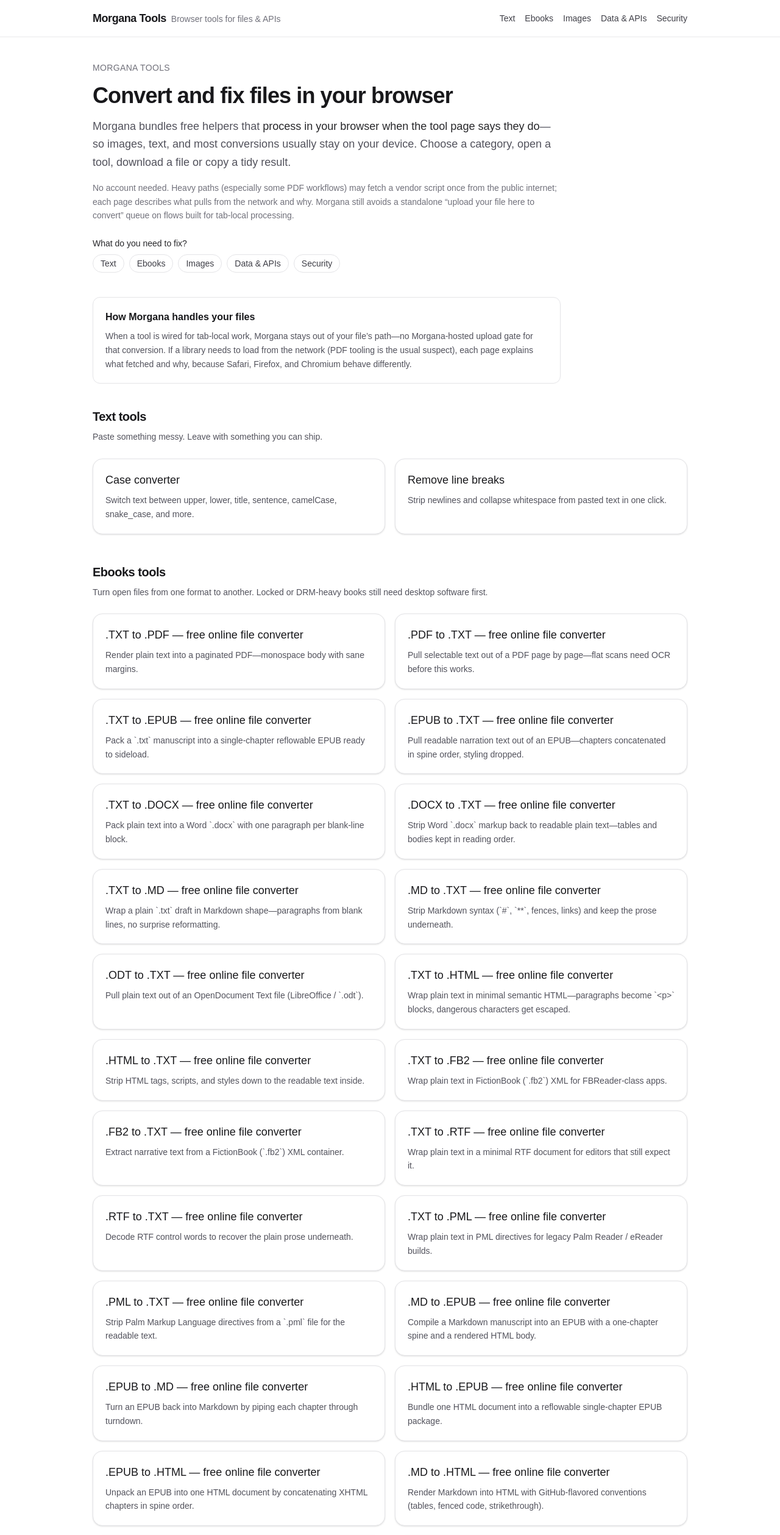
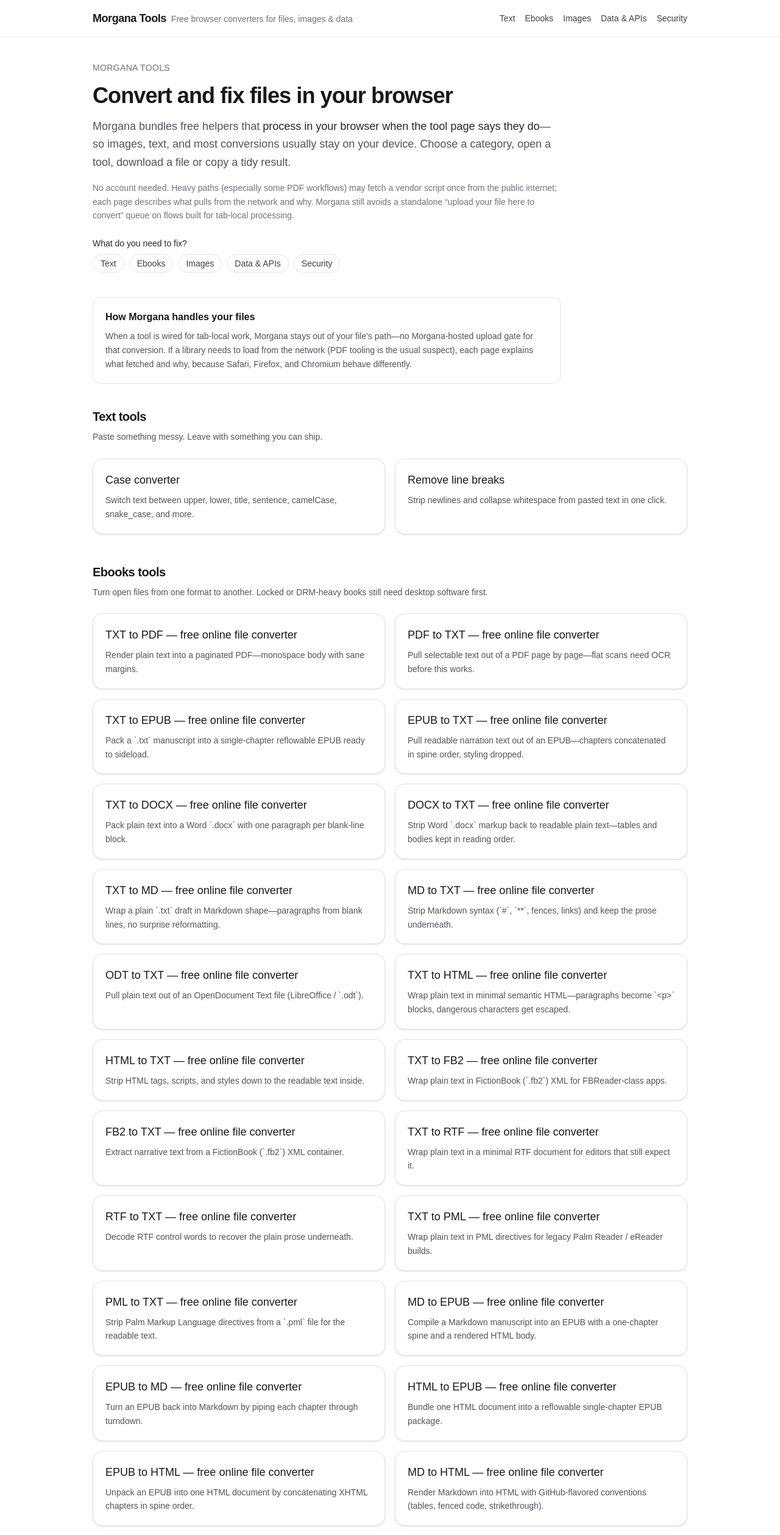
Before and after one commit to DiabolicAugust/morgana-tools, a Next.js app: page / in a window 1280 px wide. Shown: the top 2517 px of the page at 61% size. Built offline with nearby package versions, Linux system fonts and the light colour scheme; no server answers.

Commit message:
fix(seo): seo optimisation

```diff
--- a/src/app/layout.tsx
+++ b/src/app/layout.tsx
@@ -2,6 +2,12 @@ import type { Metadata } from 'next';
 import { Geist, Geist_Mono } from 'next/font/google';
 import { SiteFooter } from '@/components/site-footer';
 import { SiteHeader } from '@/components/site-header';
+import {
+  HOME_META_DESCRIPTION,
+  HOME_OPENGRAPH_TITLE,
+  SITE_META_KEYWORDS,
+  SITE_TITLE_DEFAULT,
+} from '@/lib/site-seo';
 import { getSiteUrl, SITE_NAME } from '@/lib/site';
 import './globals.css';
 
@@ -20,20 +26,11 @@ const siteUrl = getSiteUrl();
 export const metadata: Metadata = {
   metadataBase: new URL(siteUrl),
   title: {
-    default: `${SITE_NAME} — free browser converters & developer tools`,
+    default: SITE_TITLE_DEFAULT,
     template: `%s | ${SITE_NAME}`,
   },
-  description:
-    'Free browser tools for ebooks, HEIC/WebP/AVIF/PNG conversions, JSON, Base64, URLs, timestamps, SHA digests, and passwords—local where each page says so.',
-  keywords: [
-    'free online tools',
-    'browser utilities',
-    'image converter online',
-    'ebook converter',
-    'json formatter online',
-    'privacy conscious browser tools',
-    SITE_NAME.toLowerCase(),
-  ],
+  description: HOME_META_DESCRIPTION,
+  keywords: [...SITE_META_KEYWORDS],
   applicationName: SITE_NAME,
   robots: {
     index: true,
@@ -45,23 +42,21 @@ export const metadata: Metadata = {
     locale: 'en',
     url: siteUrl,
     siteName: SITE_NAME,
-    title: `${SITE_NAME} — free browser converters & developer tools`,
-    description:
-      'Convert files, tune developer payloads, and handle security helpers in-browser. Morgana skips a separate “upload here to convert” step on flows that stay local.',
+    title: HOME_OPENGRAPH_TITLE,
+    description: HOME_META_DESCRIPTION,
     images: [
       {
         url: '/opengraph-image',
         width: 1200,
         height: 630,
-        alt: `${SITE_NAME} — free browser converters & developer tools`,
+        alt: HOME_OPENGRAPH_TITLE,
       },
     ],
   },
   twitter: {
     card: 'summary_large_image',
-    title: `${SITE_NAME} — browser converters & dev tools`,
-    description:
-      'Ebooks, images, JSON, encoding, hashing, and text helpers in your browser. Local processing where each page promises it.',
+    title: HOME_OPENGRAPH_TITLE,
+    description: HOME_META_DESCRIPTION,
     images: ['/twitter-image'],
   },
   alternates: {
--- a/src/app/opengraph-image.tsx
+++ b/src/app/opengraph-image.tsx
@@ -1,7 +1,8 @@
 import { ImageResponse } from "next/og";
 import { OG_IMAGE_SIZE, ShareOgGraphic } from "@/lib/og-share";
+import { SITE_SHARE_IMAGE_ALT } from "@/lib/site-seo";
 
-export const alt = "Morgana Tools — free browser converters and developer helpers";
+export const alt = SITE_SHARE_IMAGE_ALT;
 export const size = OG_IMAGE_SIZE;
 export const contentType = "image/png";
 
--- a/src/app/tools/[slug]/page.tsx
+++ b/src/app/tools/[slug]/page.tsx
@@ -18,6 +18,7 @@ import { TxtNormalizeTool } from '@/components/tools/ebook-tools';
 import { ebookConversionPairForSlug } from '@/lib/ebook-conversion-routes';
 import { imageConversionPairForSlug } from '@/lib/image-conversions';
 import { getSiteUrl, SITE_NAME } from '@/lib/site';
+import { SITE_SHARE_IMAGE_ALT } from '@/lib/site-seo';
 import {
   getAllToolSlugs,
   getRelatedTools,
@@ -37,7 +38,10 @@ export async function generateMetadata({ params }: Props): Promise<Metadata> {
   const { slug } = await params;
   const tool = getToolBySlug(slug);
   if (!tool) {
-    return { title: 'Tool not found' };
+    return {
+      title: 'Tool not found',
+      robots: { index: false, follow: false },
+    };
   }
 
   const base = getSiteUrl();
@@ -66,11 +70,20 @@ export async function generateMetadata({ params }: Props): Promise<Metadata> {
       url,
       title: `${title} — ${SITE_NAME}`,
       description: ogDesc,
+      images: [
+        {
+          url: '/opengraph-image',
+          width: 1200,
+          height: 630,
+          alt: SITE_SHARE_IMAGE_ALT,
+        },
+      ],
     },
     twitter: {
       card: 'summary_large_image',
       title: `${title} — ${SITE_NAME}`,
       description: ogDesc,
+      images: ['/twitter-image'],
     },
   };
 }
--- a/src/app/twitter-image.tsx
+++ b/src/app/twitter-image.tsx
@@ -1,7 +1,8 @@
 import { ImageResponse } from "next/og";
 import { OG_IMAGE_SIZE, ShareOgGraphic } from "@/lib/og-share";
+import { SITE_SHARE_IMAGE_ALT } from "@/lib/site-seo";
 
-export const alt = "Morgana Tools — free browser converters and developer helpers";
+export const alt = SITE_SHARE_IMAGE_ALT;
 export const size = OG_IMAGE_SIZE;
 export const contentType = "image/png";
 
--- a/src/components/site-footer.tsx
+++ b/src/components/site-footer.tsx
@@ -1,4 +1,5 @@
 import Link from "next/link";
+import { SITE_FOOTER_TAGLINE } from "@/lib/site-seo";
 import { SITE_NAME } from "@/lib/site";
 
 export function SiteFooter() {
@@ -6,9 +7,7 @@ export function SiteFooter() {
   return (
     <footer className="mt-auto border-t border-zinc-200/80 py-8 text-center text-sm text-zinc-500 dark:border-zinc-800 dark:text-zinc-400">
       <p>
-        © {year} {SITE_NAME}. Browser-first converters and developer helpers—the site is hosted
-        like any other webpage; conversions and parsers run on your machine when each tool promises
-        that behavior.
+        © {year} {SITE_NAME}. {SITE_FOOTER_TAGLINE}
       </p>
       <nav aria-label="Legal" className="mt-3 flex flex-wrap justify-center gap-x-4 gap-y-1">
         <Link
--- a/src/components/site-header.tsx
+++ b/src/components/site-header.tsx
@@ -1,5 +1,6 @@
 import Link from "next/link";
 import { HeaderCategoryNav } from "@/components/header-category-nav";
+import { SITE_HEADER_TAGLINE } from "@/lib/site-seo";
 import { SITE_NAME } from "@/lib/site";
 import { getToolsGroupedByCategory } from "@/lib/tools";
 
@@ -17,7 +18,7 @@ export function SiteHeader() {
             {SITE_NAME}
           </Link>
           <span className="hidden text-sm text-zinc-500 sm:inline dark:text-zinc-400">
-            Browser tools for files &amp; APIs
+            {SITE_HEADER_TAGLINE}
           </span>
         </div>
         <HeaderCategoryNav
--- a/src/lib/ebook-formats.ts
+++ b/src/lib/ebook-formats.ts
@@ -56,20 +56,20 @@ export const EBOOK_FORMAT_CATEGORY: Record<EbookFormatId, EbookCategoryGroupId>
   pages_zip: 'comics',
 };
 
-/** Short UI label — primary extension only (leading dot), uppercase for scanability. */
+/** Short UI label — extension stem, uppercase for scanability (no leading dot in titles). */
 export const EBOOK_FORMAT_DISPLAY: Record<EbookFormatId, string> = {
-  txt: '.TXT',
-  markdown: '.MD',
-  html: '.HTML',
-  epub: '.EPUB',
-  fb2: '.FB2',
-  pdf: '.PDF',
-  docx: '.DOCX',
-  odt: '.ODT',
-  rtf: '.RTF',
-  pml: '.PML',
-  cbz: '.CBZ',
-  pages_zip: '.ZIP',
+  txt: 'TXT',
+  markdown: 'MD',
+  html: 'HTML',
+  epub: 'EPUB',
+  fb2: 'FB2',
+  pdf: 'PDF',
+  docx: 'DOCX',
+  odt: 'ODT',
+  rtf: 'RTF',
+  pml: 'PML',
+  cbz: 'CBZ',
+  pages_zip: 'ZIP',
 };
 
 export function ebookSlugSegment(fmt: EbookFormatId): string {
--- a/src/lib/og-share.tsx
+++ b/src/lib/og-share.tsx
@@ -1,4 +1,5 @@
 import { SITE_NAME } from "@/lib/site";
+import { SITE_OG_CARD_SUBLINE } from "@/lib/site-seo";
 
 /** JSX for `next/og` ImageResponse — inline styles only (no Tailwind). */
 export function ShareOgGraphic() {
@@ -36,9 +37,7 @@ export function ShareOgGraphic() {
           lineHeight: 1.35,
         }}
       >
-        Free in-browser utilities—JSON, Base64 &amp; URLs, timestamps, hashing,
-        passwords, plus linked ebook and image pairs. Processing stays local on tools
-        that promise it; each page warns when a CDN script joins the workflow.
+        {SITE_OG_CARD_SUBLINE}
       </div>
     </div>
   );
--- /dev/null
+++ b/src/lib/site-seo.ts
@@ -0,0 +1,45 @@
+import { SITE_NAME } from '@/lib/site';
+
+/** Homepage H1 — also the homepage document title (before the `| ${SITE_NAME}` template). */
+export const HOME_PRIMARY_HEADLINE =
+  'Convert and fix files in your browser';
+
+export const HOME_META_DESCRIPTION =
+  'Convert and fix files in your browser with free helpers for ebooks, images (HEIC/WebP/AVIF/PNG), JSON, Base64, URLs, timestamps, hashes, and passwords.';
+
+/** Organization / WebSite JSON-LD — same facts as the meta description, slightly fuller. */
+export const HOME_JSONLD_SITE_DESCRIPTION = `${SITE_NAME} lists free converters for ebooks, documents, images, UTF-8 text, JSON and API payloads, passwords, and hashes. Most flows run in your browser so files usually stay on your device; each page explains DRM limits, format edges, and when a CDN script is required.`;
+
+/** Root layout default description when a route does not define its own. */
+export const SITE_DEFAULT_META_DESCRIPTION = HOME_META_DESCRIPTION;
+
+/** Open Graph / Twitter title for `/` and layout fallbacks. */
+export const HOME_OPENGRAPH_TITLE = `${SITE_NAME} — ${HOME_PRIMARY_HEADLINE}`;
+
+/** Alt text for default OG/Twitter image routes. */
+export const SITE_SHARE_IMAGE_ALT = HOME_OPENGRAPH_TITLE;
+
+/** Copy inside generated share images (`next/og`) — keep short for the card layout. */
+export const SITE_OG_CARD_SUBLINE =
+  'Ebooks, images, JSON, Base64, URLs, timestamps, hashes & passwords—local in the tab when the tool says so.';
+
+/** Visible next to the wordmark in the header (sm+). */
+export const SITE_HEADER_TAGLINE =
+  'Free browser converters for files, images & data';
+
+/** Footer blurb — same positioning as the rest of the site. */
+export const SITE_FOOTER_TAGLINE =
+  'Browser-first converters for ebooks, images, and developer helpers—the site is hosted like any other webpage; conversions and parsers run on your machine when each tool promises that behavior.';
+
+/** `<title>` default when a segment does not set `metadata.title`. */
+export const SITE_TITLE_DEFAULT = `${SITE_NAME} — free browser converters & tools`;
+
+export const SITE_META_KEYWORDS = [
+  'free online tools',
+  'browser converters',
+  'image converter online',
+  'ebook converter',
+  'json formatter online',
+  'developer utilities',
+  SITE_NAME.toLowerCase(),
+] as const;
```
Also changed, not shown: src/app/page.tsx (+14 -14 lines).
